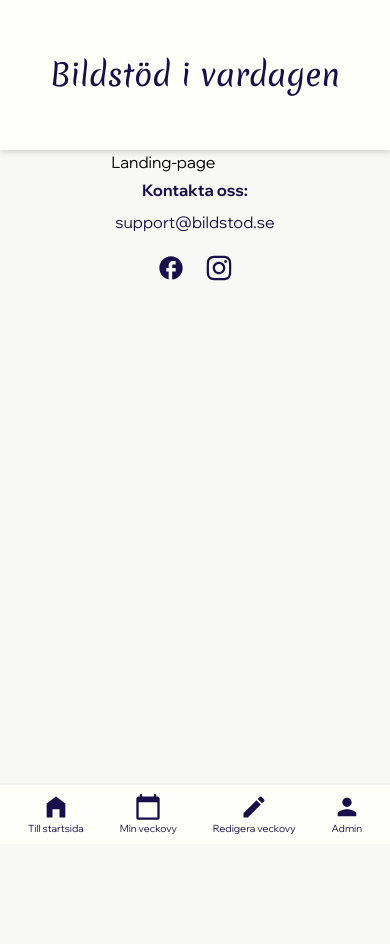
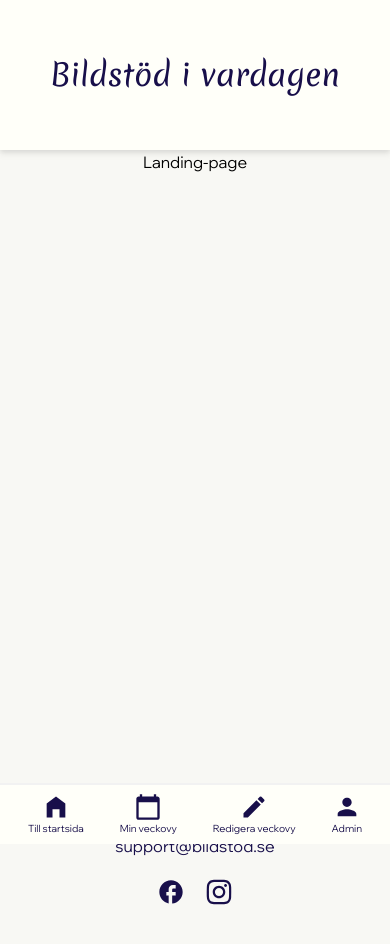
Before and after one commit to QueAnkan/graduation-project, a React (Vite) app: page / in a window 390 px wide. Shown: the top 944 px of the page. Built offline with nearby package versions, Linux system fonts and the light colour scheme.

Commit message:
added position for footer

```diff
--- a/src/components/Footer.jsx
+++ b/src/components/Footer.jsx
@@ -4,7 +4,7 @@ import { FaInstagram } from "react-icons/fa";
 const Footer = () => {
 
 	return (
-		<div className="flex flex justify-center w-full flex lg:hidden">
+		<div className="flex flex justify-center w-full flex absolute  bottom-20 lg:hidden">
 			<div className='flex flex-col justify-center'>
 				<h5 className='p-1 font-bold text-darkblue flex justify-center'>Kontakta oss: </h5>
 				<p className='p-1 pb-3 text-darkblue'>support@bildstod.se</p>
--- a/src/routes/Root.jsx
+++ b/src/routes/Root.jsx
@@ -11,7 +11,7 @@ const Root = () => {
 
 	<div className="flex flex-col">
 		<Header/>
-		<main className="mt-[150px] mx-auto max-w-5xl h-screen h-svh">
+		<main className="mt-[150px] mx-auto max-w-5xl h-screen h-svh relative">
 			<Outlet/>
 			<Footer/>
 		</main>
```
